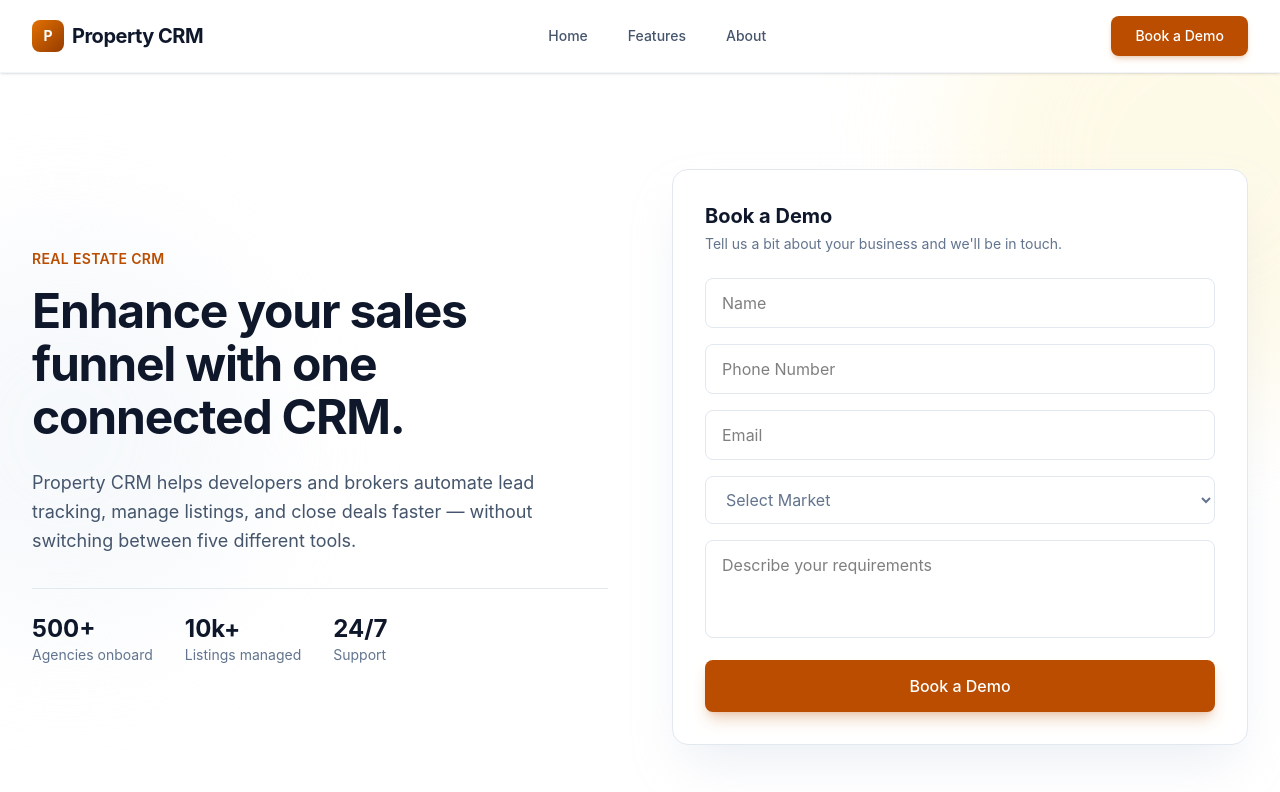
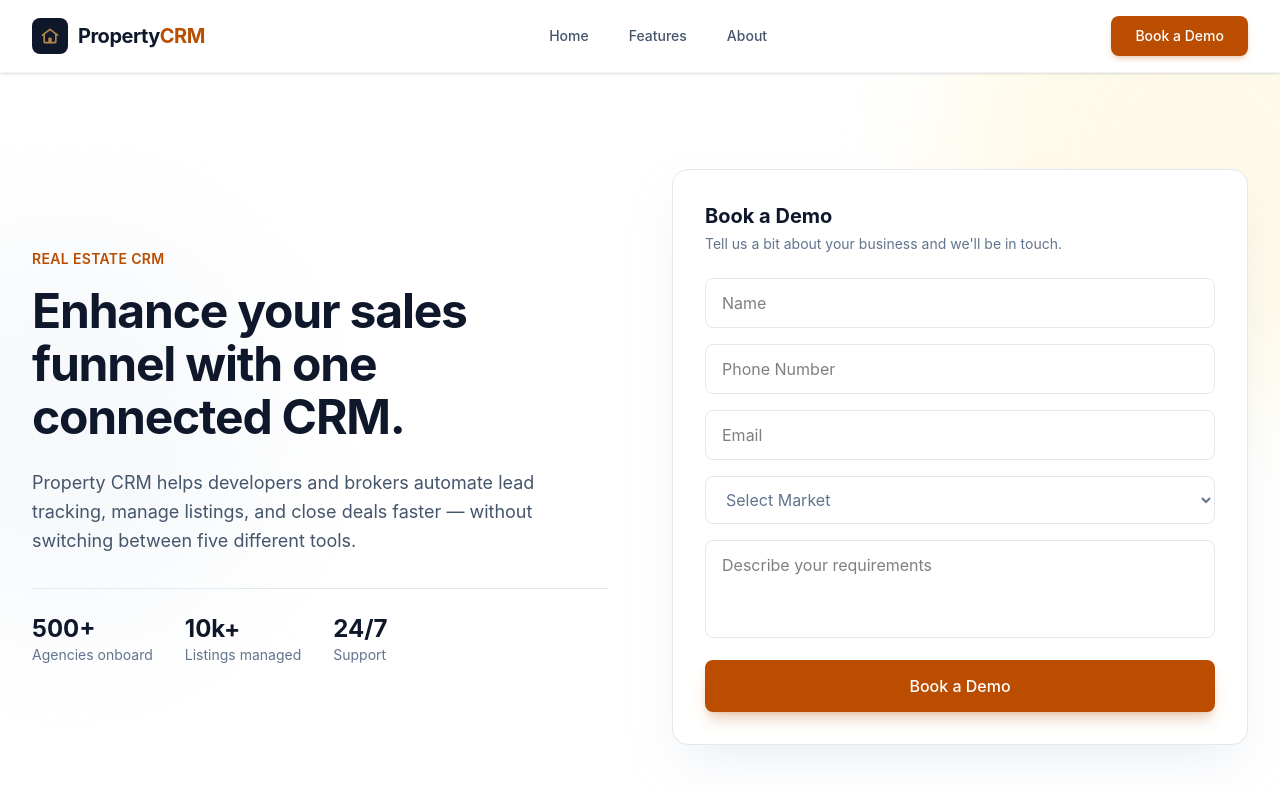
Before and after one commit to fatimaijaz404-del/propertyCRM, a React (Vite) app: page / in a window 1280 px wide. Shown: the top 792 px of the page. Built offline with nearby package versions, Linux system fonts and the light colour scheme.

Commit message:
Updated logo design

```diff
--- a/src/components/Navbar.jsx
+++ b/src/components/Navbar.jsx
@@ -2,12 +2,17 @@ function Navbar() {
   return (
     <nav className="sticky top-0 z-50 flex items-center justify-between px-8 py-4 bg-white/90 backdrop-blur-md border-b border-slate-100 shadow-sm">
 
-      <div className="flex items-center gap-2">
-        <div className="w-8 h-8 rounded-lg bg-gradient-to-br from-amber-600 to-amber-800 flex items-center justify-center">
-          <span className="text-white font-bold text-sm">P</span>
+      <div className="flex items-center gap-2.5">
+        <div className="w-9 h-9 rounded-lg bg-slate-900 flex items-center justify-center">
+          <svg viewBox="0 0 24 24" className="w-5 h-5" fill="none">
+            <path d="M3 11L12 4L21 11" stroke="#B8874B" strokeWidth="2" strokeLinecap="round" strokeLinejoin="round"/>
+            <path d="M5 10V19C5 19.5523 5.44772 20 6 20H18C18.5523 20 19 19.5523 19 19V10" stroke="#B8874B" strokeWidth="2" strokeLinecap="round" strokeLinejoin="round"/>
+            <rect x="10" y="14" width="4" height="6" fill="#B8874B"/>
+          </svg>
         </div>
-        <span className="text-xl font-bold text-slate-900 tracking-tight">
-          Property CRM
+        <span className="text-xl font-bold tracking-tight">
+          <span className="text-slate-900">Property</span>
+          <span className="text-amber-700">CRM</span>
         </span>
       </div>
 
```
